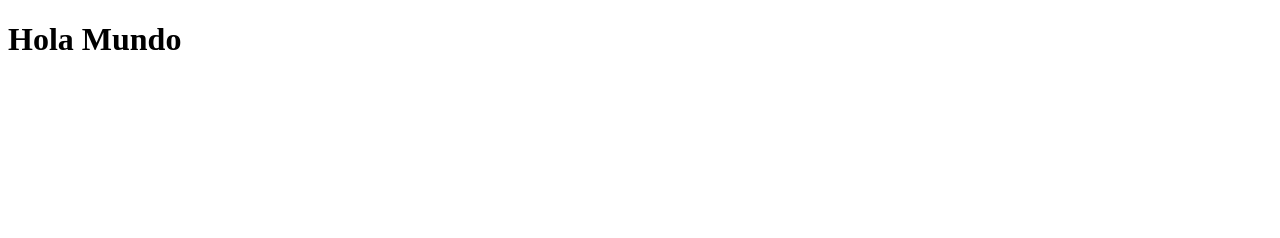
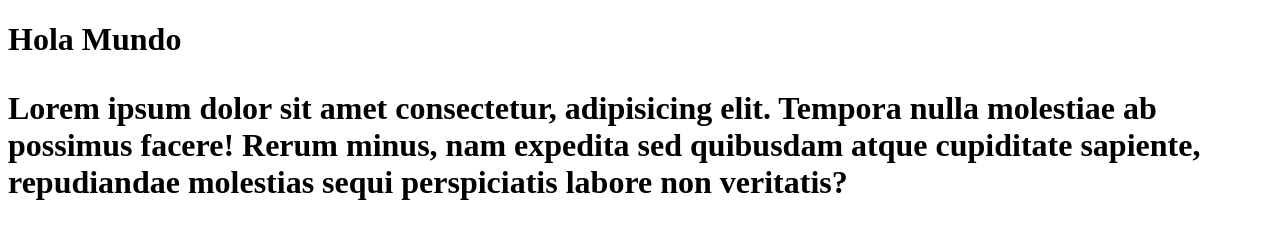
Before and after one commit to alejosan9/git-test, a plain HTML site: page index.html in a window 1280 px wide. Drawn offline with Linux system fonts and the light colour scheme.

Commit message:
nueva rama Lorem

```diff
--- a/index.html
+++ b/index.html
@@ -7,5 +7,6 @@
 </head>
 <body>
     <h1>Hola Mundo<Hola/h1>
+        <p>Lorem ipsum dolor sit amet consectetur, adipisicing elit. Tempora nulla molestiae ab possimus facere! Rerum minus, nam expedita sed quibusdam atque cupiditate sapiente, repudiandae molestias sequi perspiciatis labore non veritatis?</p>
 </body>
 </html>
```
